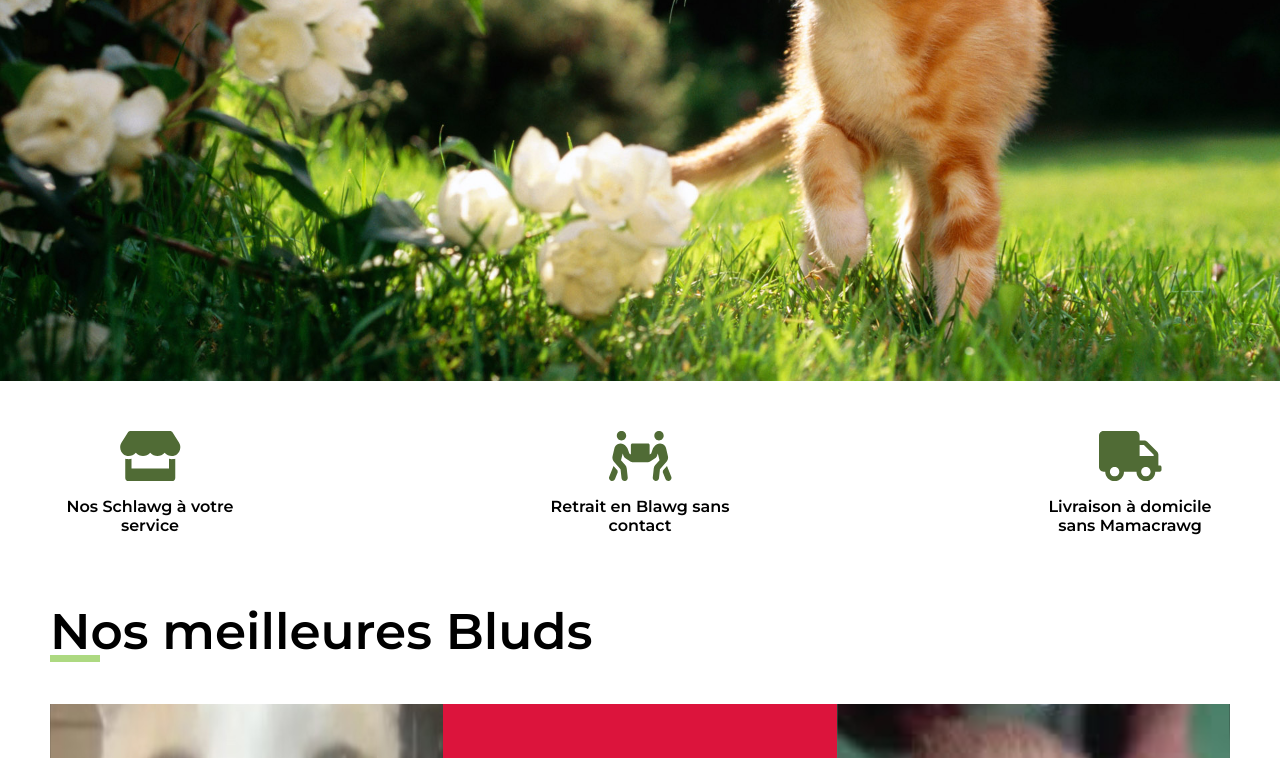
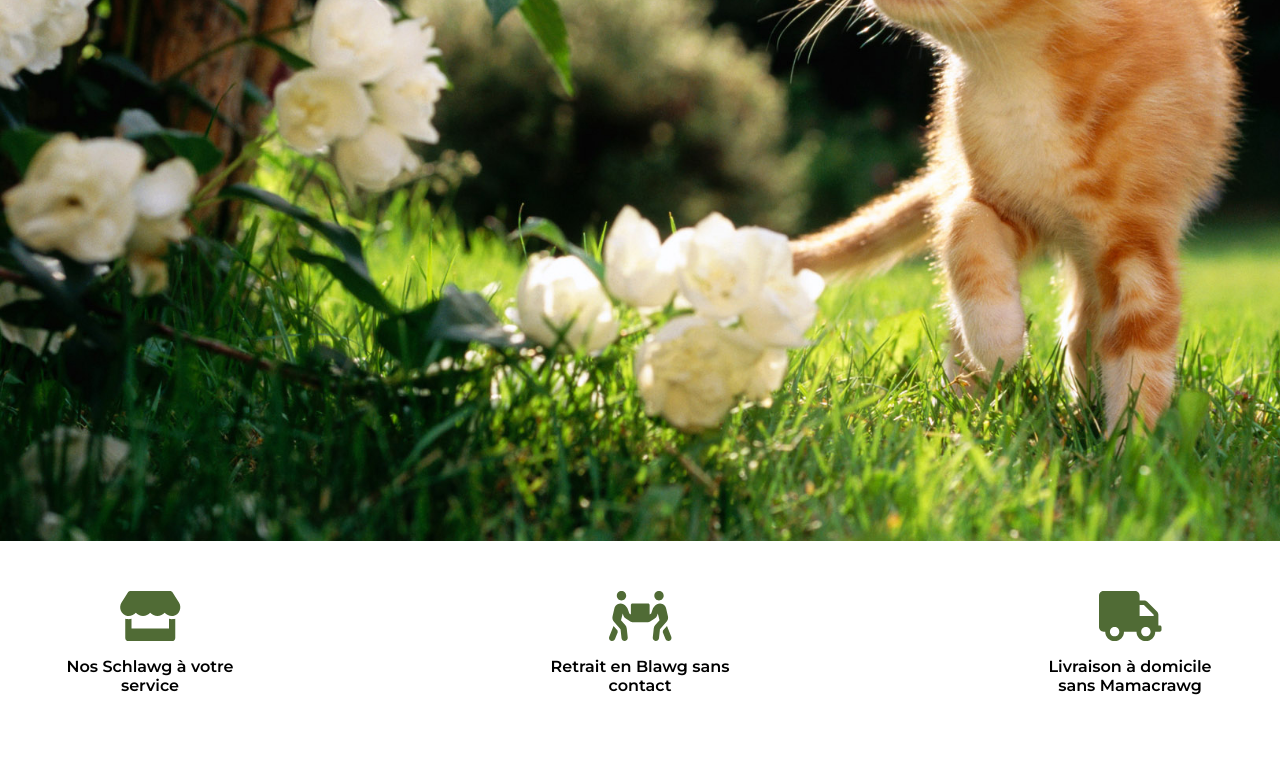
Before and after one commit to Mistaa93/MaxxandWynn, a plain HTML site: page index.html in a window 1280 px wide. Shown: the part 309-1067 px from the top of the page. Drawn offline with Linux system fonts and the light colour scheme; a web font is replaced by a local one.

Commit message:
Update styles.css

```diff
--- a/css/styles.css
+++ b/css/styles.css
@@ -29,7 +29,7 @@ header.header img{
 section.top-page{
     background:url("../images/bg1.jpg");
     background-size: cover;
-    height: 80vh;
+    min-height: 100vh;
     padding: 25px;
 }
 
```
